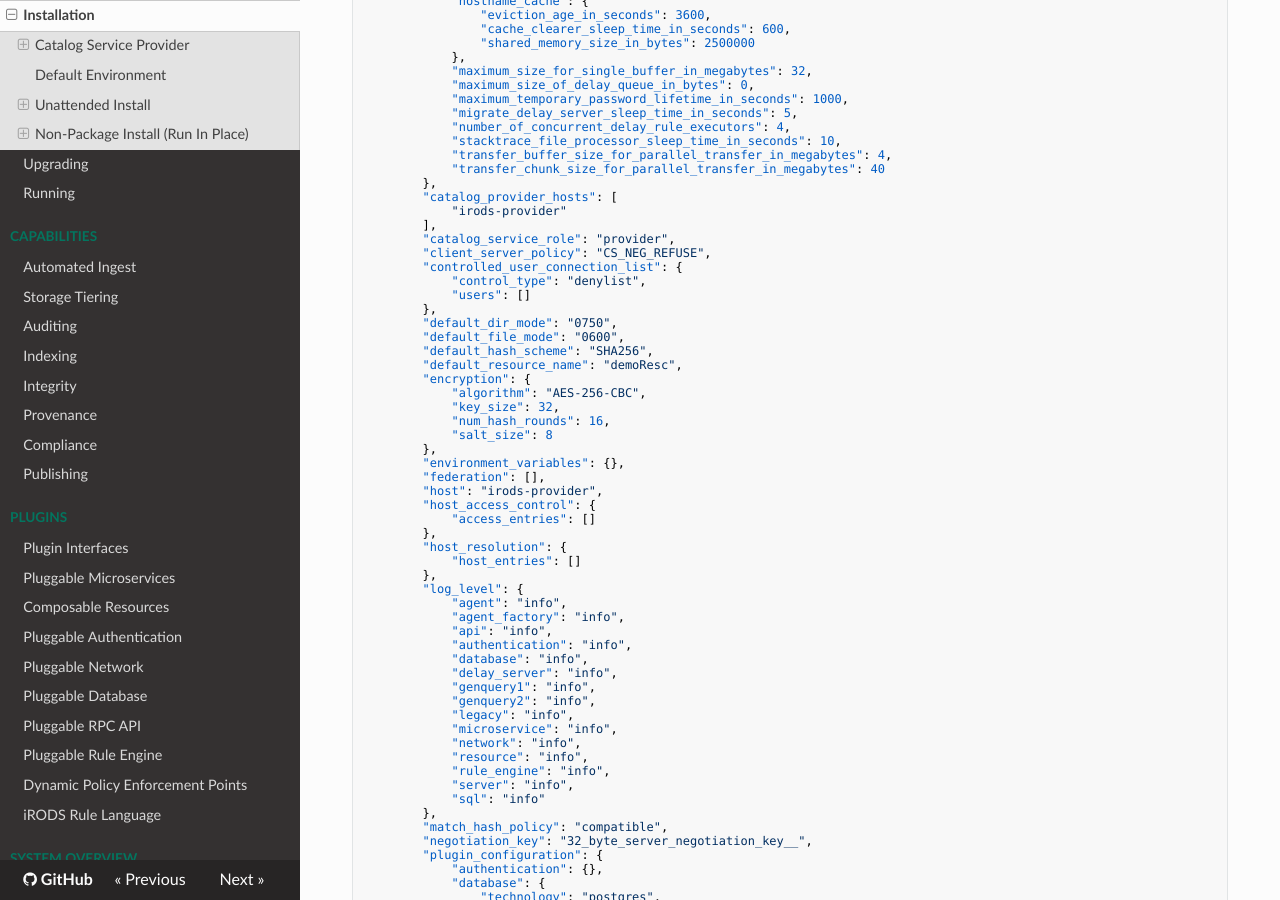
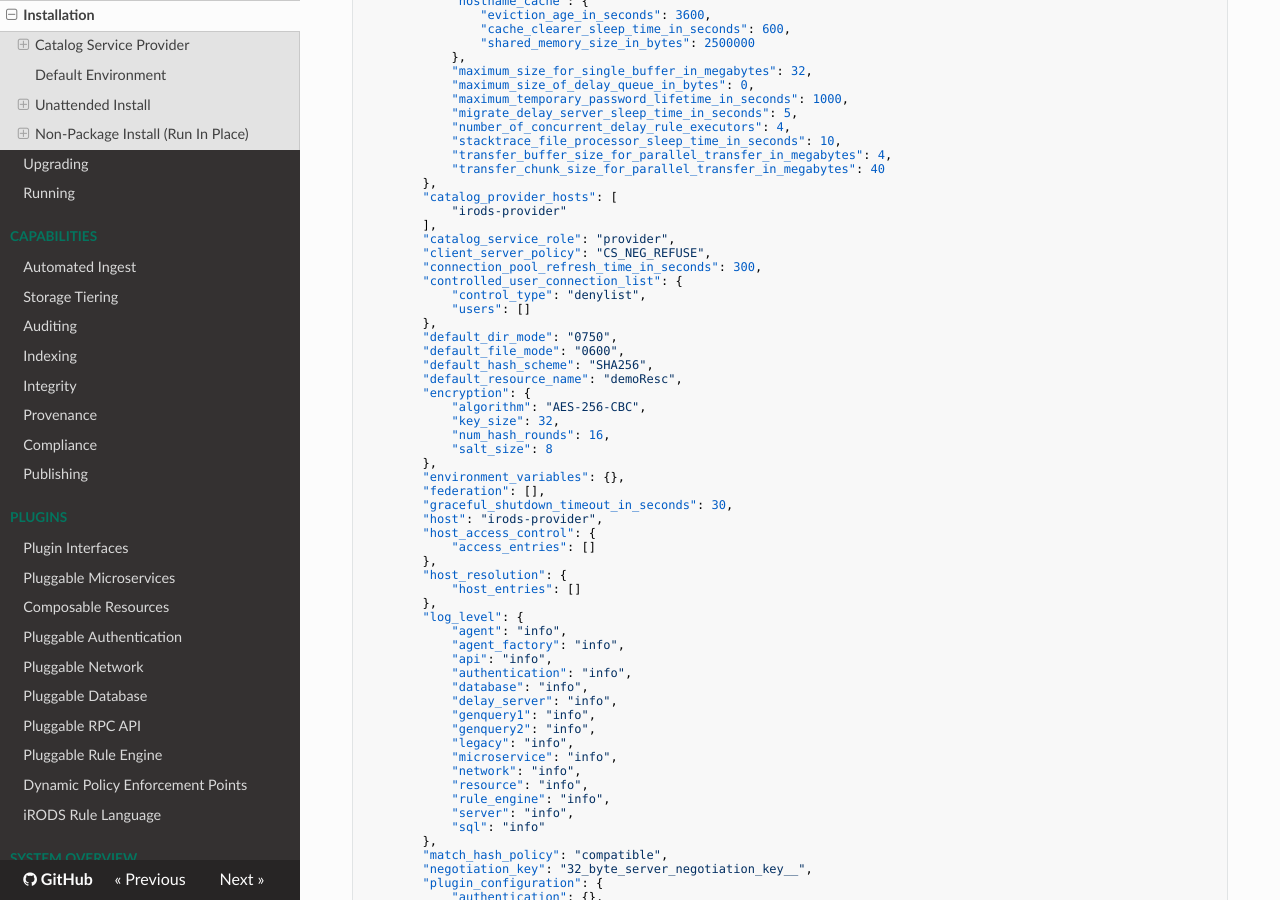
Before and after one commit to irods/irods_docs, an MkDocs documentation site: the page built from docs/getting_started/installation.md, in a window 1280 px wide and 900 px high, scrolled down 6327 px. Built offline with MkDocs 1.6.1, drawn with Linux system fonts in a browser that asks for light colours; nearby versions of some CDN libraries; some of the changed text lies outside the part shown.

Commit message:
[irods/irods#8527] Add missing config properties to unattended install examples

```diff
--- a/docs/getting_started/installation.md
+++ b/docs/getting_started/installation.md
@@ -274,6 +274,7 @@
         ],
         "catalog_service_role": "provider",
         "client_server_policy": "CS_NEG_REFUSE",
+        "connection_pool_refresh_time_in_seconds": 300,
         "controlled_user_connection_list": {
             "control_type": "denylist",
             "users": []
@@ -290,6 +291,7 @@
         },
         "environment_variables": {},
         "federation": [],
+        "graceful_shutdown_timeout_in_seconds": 30,
         "host": "irods-provider",
         "host_access_control": {
             "access_entries": []
@@ -437,6 +439,7 @@
         ],
         "catalog_service_role": "consumer",
         "client_server_policy": "CS_NEG_REFUSE",
+        "connection_pool_refresh_time_in_seconds": 300,
         "controlled_user_connection_list": {
             "control_type": "denylist",
             "users": []
@@ -453,6 +456,7 @@
         },
         "environment_variables": {},
         "federation": [],
+        "graceful_shutdown_timeout_in_seconds": 30,
         "host": "irods-consumer",
         "host_access_control": {
             "access_entries": []
```
